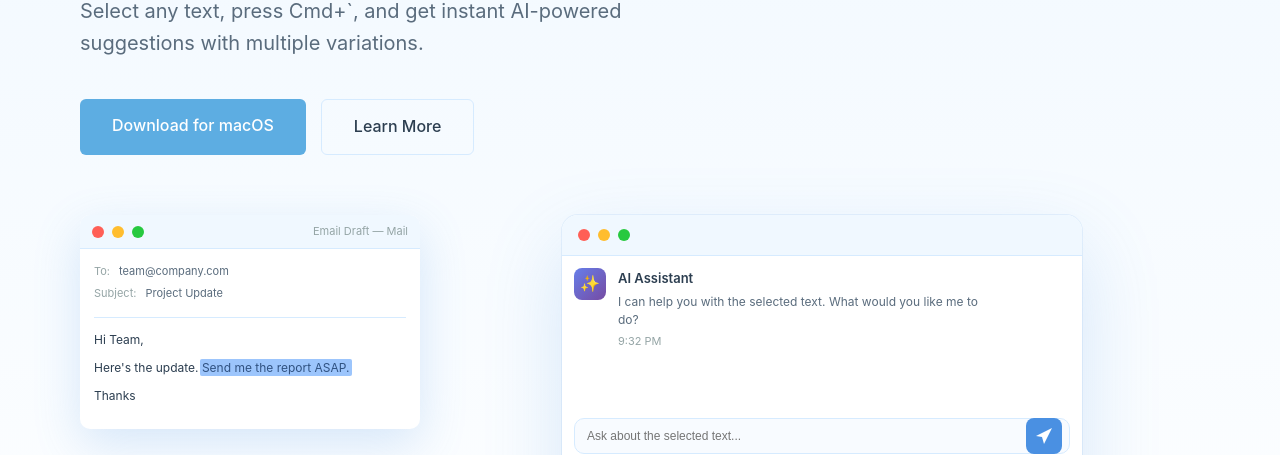
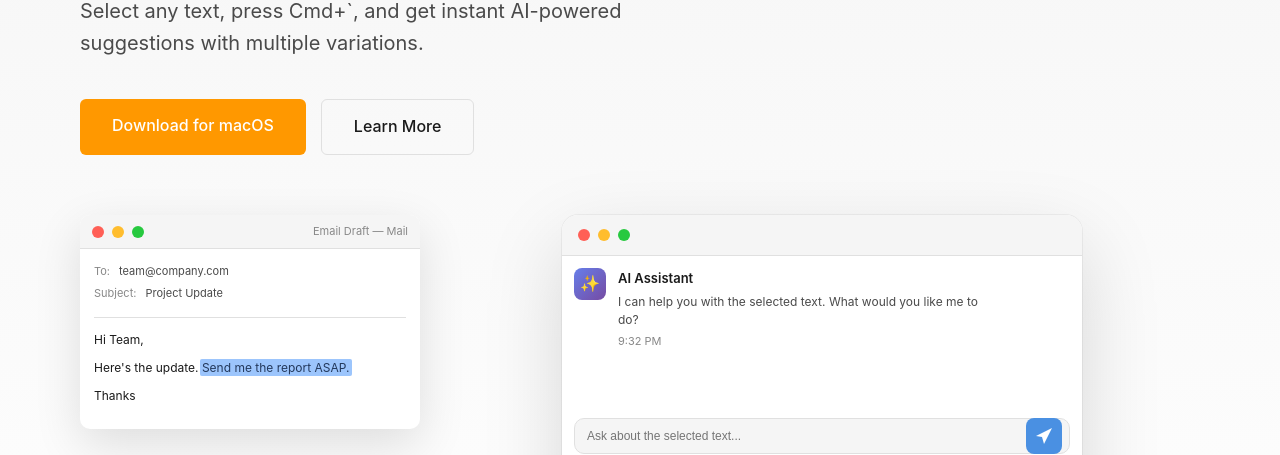
Before and after one commit to vinnyxxx/MenoXWeb, a website: page frontend/index.html in a window 1280 px wide. Shown: the part 345-800 px from the top of the page. Drawn offline with Linux system fonts and the light colour scheme; no server answers.

Commit message:
fix: Update day theme to white background with black text

```diff
--- a/frontend/css/styles.css
+++ b/frontend/css/styles.css
@@ -18,18 +18,18 @@
     --shadow: rgba(0, 0, 0, 0.3);
 }
 
-/* Day Theme (6 AM - 6 PM PST) - White & Light Blue */
+/* Day Theme (6 AM - 6 PM PST) - White background, black text */
 body.day-theme {
-    --bg-dark: #f0f8ff;
+    --bg-dark: #f5f5f5;
     --bg-darker: #ffffff;
-    --bg-light: #f8fbff;
-    --text-primary: #2c3e50;
-    --text-secondary: #5a6c7d;
-    --text-muted: #95a5a6;
-    --accent-orange: #5dade2;
+    --bg-light: #fafafa;
+    --text-primary: #1a1a1a;
+    --text-secondary: #4a4a4a;
+    --text-muted: #888888;
+    --accent-orange: #ff9800;
     --accent-blue: #4a90e2;
-    --border-color: #d6ebff;
-    --shadow: rgba(74, 144, 226, 0.15);
+    --border-color: #e0e0e0;
+    --shadow: rgba(0, 0, 0, 0.1);
 }
 
 body {
@@ -168,7 +168,7 @@ body {
 
 body.day-theme .app-window {
     background: #ffffff;
-    box-shadow: 0 30px 80px rgba(74, 144, 226, 0.2), 0 0 0 1px rgba(74, 144, 226, 0.1);
+    box-shadow: 0 30px 80px rgba(0, 0, 0, 0.15), 0 0 0 1px rgba(0, 0, 0, 0.05);
 }
 
 .window-header {
@@ -180,8 +180,8 @@ body.day-theme .app-window {
 }
 
 body.day-theme .window-header {
-    background: #f0f8ff;
-    border-bottom: 1px solid #d6ebff;
+    background: #f5f5f5;
+    border-bottom: 1px solid #e0e0e0;
 }
 
 .window-dots {
@@ -316,8 +316,8 @@ body.day-theme .window-content {
 }
 
 body.day-theme .input-section input {
-    background: #f8fbff;
-    border: 1px solid #d6ebff;
+    background: #f5f5f5;
+    border: 1px solid #e0e0e0;
     color: var(--text-primary);
 }
 
@@ -420,8 +420,8 @@ body.day-theme .input-section input:focus {
 }
 
 body.day-theme .variation-card {
-    background: #f8fbff;
-    border: 1px solid #d6ebff;
+    background: #fafafa;
+    border: 1px solid #e0e0e0;
 }
 
 .variation-card::before {
@@ -1083,7 +1083,7 @@ html {
 
 body.day-theme .demo-text-editor {
     background: #ffffff;
-    box-shadow: 0 16px 48px rgba(74, 144, 226, 0.2);
+    box-shadow: 0 16px 48px rgba(0, 0, 0, 0.12);
 }
 
 .demo-editor-bar {
@@ -1096,8 +1096,8 @@ body.day-theme .demo-text-editor {
 }
 
 body.day-theme .demo-editor-bar {
-    background: #f0f8ff;
-    border-bottom: 1px solid #d6ebff;
+    background: #f5f5f5;
+    border-bottom: 1px solid #e0e0e0;
 }
 
 .demo-editor-title {
@@ -1209,7 +1209,7 @@ body.day-theme .demo-editor-bar {
 
 body.day-theme .demo-keyboard-indicator {
     background: rgba(255, 255, 255, 0.98);
-    box-shadow: 0 10px 32px rgba(74, 144, 226, 0.3);
+    box-shadow: 0 10px 32px rgba(0, 0, 0, 0.2);
 }
 
 .demo-keyboard-indicator.demo-keyboard-visible {
```
